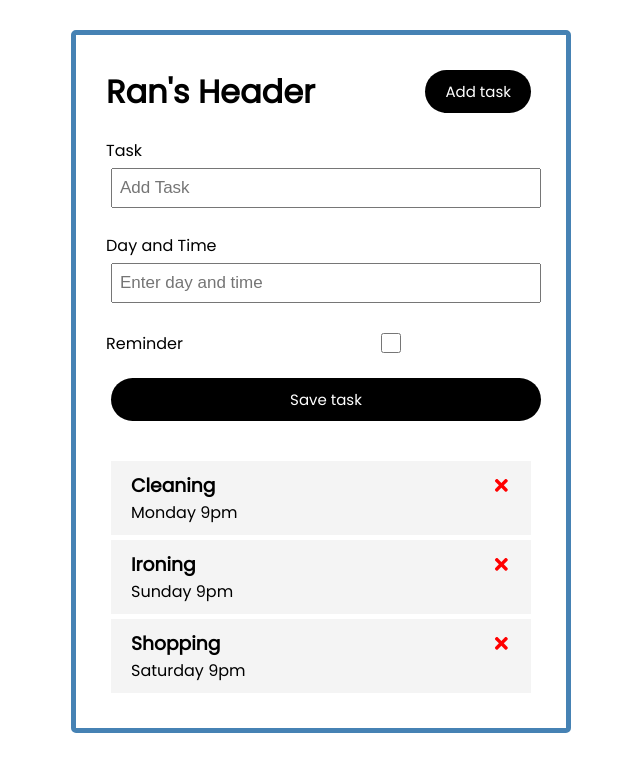
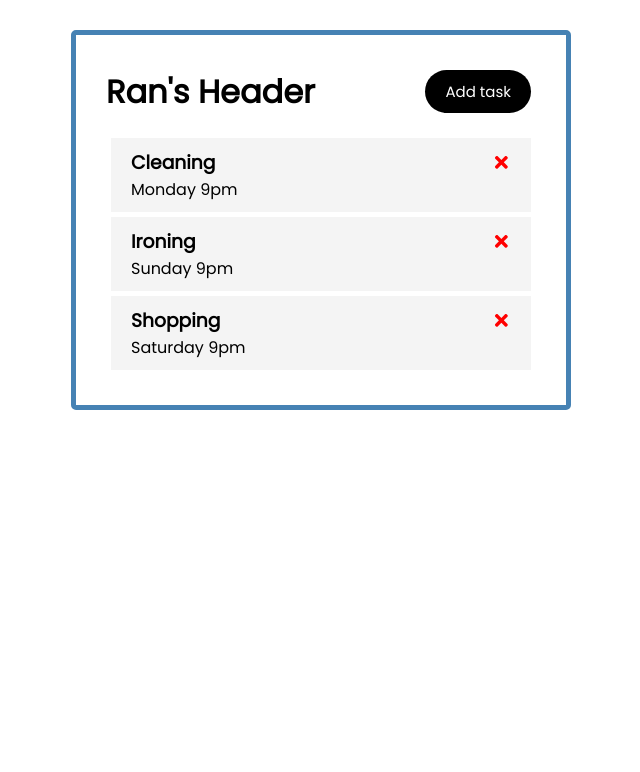
Before and after one commit to ranerlich7/ran-task, a React (Create React App) app: page / in a window 1280 px wide. Shown: the top 772 px of the page, without its empty margins (319-959 px from the left). Built offline with nearby package versions, Linux system fonts and the light colour scheme; the HTML template or start-up script is replaced by a standard one.

Commit message:
added add-task button toggle form appearance

```diff
--- a/src/App.js
+++ b/src/App.js
@@ -4,7 +4,7 @@ import { useState } from 'react';
 import AddTask from './components/AddTask';
 
 function App() {
-  // const [counter, setCounter] = useState(0)
+  const [showAddTask,setShowAddTask] = useState(false)
   const [tasks, setTasks] = useState([
       {
         id: 1,
@@ -46,11 +46,15 @@ function App() {
     setTasks(tasks.map( task => task.id === id ? {...task, reminder:!task.reminder} : task))
   }
 
+  function onAdd() {
+      setShowAddTask(!showAddTask)
+  }
+
 
   return (
     <div className="container">
-      <Header />
-      <AddTask addTask={addTask}/>
+      <Header onAdd={onAdd}/>
+      {showAddTask && <AddTask addTask={addTask}/>}
       <Tasks tasks={tasks}  deleteTask={deleteTask} toggleReminder={toggleReminder}/>
     </div>
   );
--- a/src/components/Button.js
+++ b/src/components/Button.js
@@ -4,9 +4,9 @@ function myalert(onc){
     onc ? alert('are you ok?') : console.log(onc)
 }
 
-function Button({name, color, onc}) {
+function Button({name, color ,onAdd}) {
   return (
-    <button onClick={()=>myalert(onc)} style={{backgroundColor:color}} className="btn">{name}</button>
+    <button onClick={onAdd} style={{backgroundColor:color}} className="btn">{name}</button>
   )
 }
 
--- a/src/components/Header.js
+++ b/src/components/Header.js
@@ -1,10 +1,11 @@
 import Button from "./Button"
 
-function Header() {
+function Header({onAdd}) {
+
   return (
     <header className="header">
         <h1>Ran's Header</h1>
-        <Button name="Add task" color="black" onc={false}></Button>
+        <Button onAdd={onAdd} name="Add task" color="black" onc={false}/>
 
     </header>
   )
```
